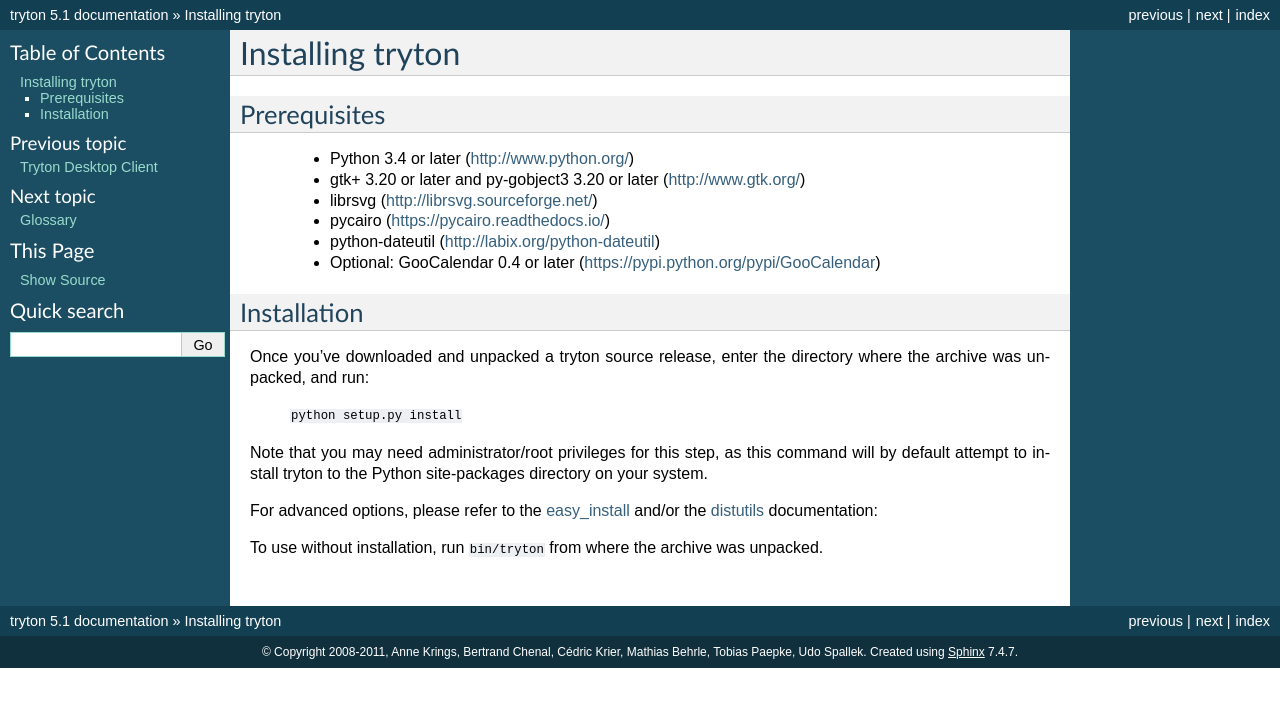
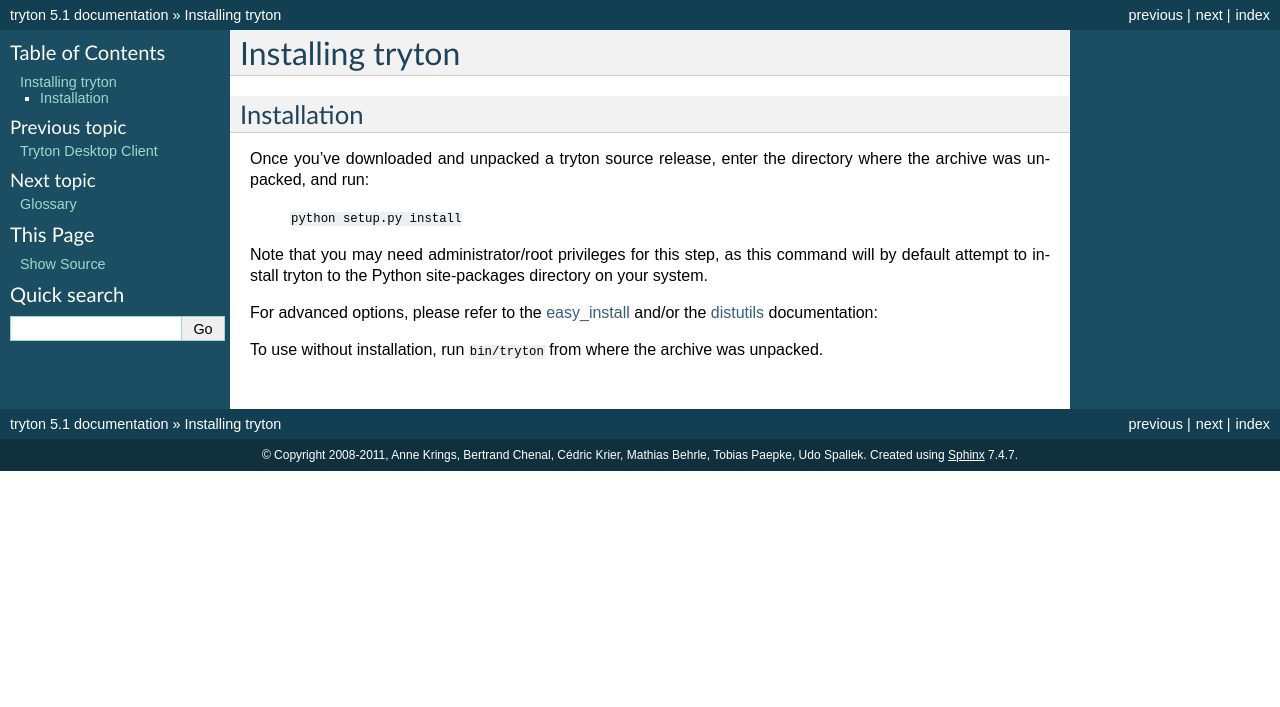
Before and after one commit to tryton/tryton-client, a Sphinx documentation site: the page built from doc/installation.rst, in a window 1280 px wide. Shown: the top 707 px of the page. Built offline with Sphinx 7.4.7, drawn with Linux system fonts in a browser that asks for light colours; pages that are not in the unit, such as notebooks, are missing from menus.

Commit message:
Remove prerequisites from documentation
issue7397

```diff
--- a/doc/installation.rst
+++ b/doc/installation.rst
@@ -1,15 +1,5 @@
 Installing tryton
 =================
-
-Prerequisites
--------------
-
- * Python 3.4 or later (http://www.python.org/)
- * gtk+ 3.20 or later and py-gobject3 3.20 or later (http://www.gtk.org/)
- * librsvg (http://librsvg.sourceforge.net/)
- * pycairo (https://pycairo.readthedocs.io/)
- * python-dateutil (http://labix.org/python-dateutil)
- * Optional: GooCalendar 0.4 or later (https://pypi.python.org/pypi/GooCalendar)
 
 Installation
 ------------
```
